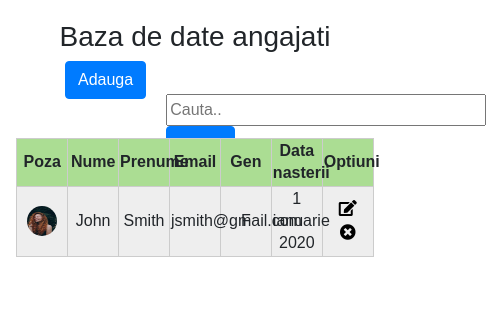
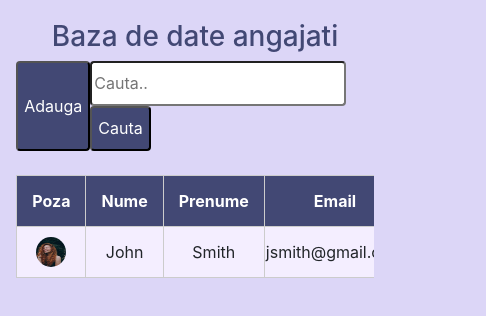
Before and after one commit to deliacpopescu/CMS, a plain HTML site: page index.html in a window 390 px wide. Shown: the whole page, 486 px wide, since content can reach past the window. Drawn offline with nearby package versions, Linux system fonts and the light colour scheme.

Commit message:
make tabel responsive add colors

```diff
--- a/index.css
+++ b/index.css
@@ -1,10 +1,15 @@
 body {
-    font: normal medium/1.4 sans-serif;
-
+    /* font: normal medium/1.4 sans-serif; */
+    background-color:#DCD6F7;
+  }
+  thead{
+  background-color:#424874;
+  color:white;
   }
   h3{
     text-align: center;
     margin-top:5%;
+    color:#424874;
   }
   #searchBar{
     margin:20px;
@@ -17,13 +22,14 @@ body {
     table-layout: fixed;
   }
   th, td {
-      /* width: 0.1rem;; */
-    /* padding: 0.25rem; */
     text-align: center;
     border: 1px solid #ccc;
   }
-  tbody tr:nth-child(odd) {
-    background: #eee;
+  tr{
+    height:3rem;
+  }
+  tbody{
+    background:#F4EEFF;
   }
 img{
     border-radius: 50%;
@@ -43,35 +49,35 @@ img{
   color:green;
 
 }
+.btn{
+  height:3rem;
+}
 #addEntryButton{
-  margin-left: 65px;
+ width:100%;
+ padding: 0;
+ display: flex;
+ justify-content: space-between;
+}
+.addBtn{
+  background-color:#424874;
+  color:white;
+  border-radius: .25rem;
 }
 #searchBar{
-  margin-right: 65px;
+  margin: 0;
+  height: 44.8px;
+  border-radius: .25rem;
 }
-/* de aici  */
-@media only screen and (max-width: 600px) {
+#searchBtn{
+  height: 44.8px;
+  background-color: #424874;
+  color:white;
+  border-radius: .25rem;
+}
 
-.fixTableHead {
-  width: 500px;
-  table-layout: fixed;
-  border-collapse: collapse;
-}
-  .fixTableHead tbody {
+ @media only screen and (max-width: 1004px) {
+ #table{
   display: block;
-  width: 100%;
-  overflow: auto;
-  height: 50px;
-}
-.fixTableHead thead tr {
-  display: block;
-}
-.fixTableHead th,
-.fixTableHead  td {
-  padding: 5px 10px;
-  width: 200px;
-}
-th {
-  background: #ABDD93;
-}
-}
+  overflow-x: auto;
+ }
+ }
--- a/index.html
+++ b/index.html
@@ -18,28 +18,29 @@
 
 <body>
   <h3>Baza de date angajati</h3>
-  <div class="d-flex ">
-    <div id="addEntryButton">
-      <button class="btn btn-primary add" type="button" onClick="showModal()">
+  <div class="d-flex col-12 p-0 m-auto ">
+    <div id="addEntryButton" class="col-11 m-auto">
+      <button  type="button" class="addBtn" onClick="showModal()">
         Adauga
       </button>
+      <div class="m-0">
+      <input type="text" id="searchBar" placeholder="Cauta.." onchange="drawTable()">
+      <button type="button" id="searchBtn" onclick="searchFor(this)">Cauta</button>
     </div>
-    <div id="searchBar">
-      <input type="text" placeholder="Cauta..">
-      <button type="button" class="btn btn-primary m-0" onclick="searchFor(this)">Cauta</button>
     </div>
+
   </div>
-  <div class="table-responsive">
-    <table id="table" class="zebra col-11 m-auto">
+  <div class="mt-4">
+    <table id="table" class="col-11 p-0 m-auto">
       <thead>
         <tr>
-          <th sort-type="none">Poza</th>
-          <th id="thead-lastName" sort-type="none" onclick="sortBy(this)">Nume</th>
-          <th id="thead-name" sort-type="none" onclick="sortBy(this)">Prenume</th>
-          <th id="thead-email" sort-type="none" onclick="sortBy(this)">Email</th>
-          <th id="thead-gender" sort-type="none" onclick="sortBy(this)">Gen</th>
-          <th id="thead-birthDate" sort-type="none" onclick="sortBy(this)">Data nasterii</th>
-          <th sort-type="none">Optiuni</th>
+          <th sort-type="none" class="col-1 col-md-1 col-xs-1">Poza</th>
+          <th id="thead-lastName" class="col-2" sort-type="none" onclick="sortBy(this)">Nume</th>
+          <th id="thead-name" sort-type="none" class="col-2" onclick="sortBy(this)">Prenume</th>
+          <th id="thead-email" sort-type="none" class="col-2" onclick="sortBy(this)">Email</th>
+          <th id="thead-gender" sort-type="none" class="col-2" onclick="sortBy(this)">Gen</th>
+          <th id="thead-birthDate" sort-type="none" class="col-2" onclick="sortBy(this)">Data nasterii</th>
+          <th sort-type="none" class="col-1">Optiuni</th>
         </tr>
       </thead>
       <tbody>
@@ -56,7 +57,7 @@
           <img id="imagePlaceholder" src="../images/newUser.png" />
         </div>
         <div class="pic-options">
-          <label for="imageUpload" class="btn btn-primary m-0">Adaugati imagine</label>
+          <label for="imageUpload" class="btn addBtn m-0">Adaugati imagine</label>
           <input id="imageUpload" type="file" accept="image/*" style="display: none" onchange="showMyImage(this)" />
         </div>
       </div>
@@ -65,15 +66,15 @@
         <form id="form" onSubmit="saveEntry()">
           <div class="form-example">
             <label for="lastName">Nume</label>
-            <input class="mt-3" type="text" name="lastName" id="lastName" placeholder="Email" oninvalid= "this.setCustomValidity('Introduceti numele.')" oninput="setCustomValidity('')" required />
+            <input class="mt-3 input-modal" type="text" name="lastName" id="lastName" placeholder="Nume"oninvalid= "this.setCustomValidity('Introduceti numele.')" oninput="setCustomValidity('')" required />
           </div>
           <div class="form-example">
             <label for="name">Prenume</label>
-            <input class="mt-3" type="text" name="name" id="name" placeholder="Prenume" oninvalid= "this.setCustomValidity('Introduceti prenumele.')" oninput="setCustomValidity('')" required />
+            <input class="mt-3 input-modal" type="text" name="name" id="name" placeholder="Prenume" oninvalid= "this.setCustomValidity('Introduceti prenumele.')" oninput="setCustomValidity('')" required />
           </div>
           <div class="form-example">
             <label for="email">Email</label>
-            <input class="mt-3" type="text" name="email" id="email" placeholder="Email" oninvalid= "this.setCustomValidity('Introduceti un email.')" oninput="setCustomValidity('')" onchange="validateEmail()" required />
+            <input class="mt-3 input-modal" type="text" name="email" id="email" placeholder="Email" oninvalid= "this.setCustomValidity('Introduceti un email.')" oninput="setCustomValidity('')" onchange="validateEmail()" required />
           </div>
           <div class="form-example">
             <label for="gender">Gen</label>
@@ -88,7 +89,7 @@
             <input type="date" class="form-control mt-3" id="birthDate" name="birthDate"oninvalid= "this.setCustomValidity('Introduceti un data nasterii.')" oninput="setCustomValidity('')" required />
           </div>
           <div class="text-center m-4">
-            <button class="btn btn-primary save" type="submit">
+            <button class="btn addBtn save" type="submit">
               Salveaza
             </button>
           </div>
--- a/index.js
+++ b/index.js
@@ -157,7 +157,7 @@ function editEntry(btnElem) {
     modal.querySelector("#gender").value = rowData.gender;
     let birthDate = new Date(rowData.birthDate);
     birthDate.setMinutes(birthDate.getMinutes() - birthDate.getTimezoneOffset());
-    modal.querySelector("#birthDate").value = birthDate.toISOString().substring(0, 10);
+    modal.querySelector("#birthDate").value = bir.toISOString().substring(0, 10);
 
     showModal();
 }
--- a/styles/addNewItem.css
+++ b/styles/addNewItem.css
@@ -1,8 +1,3 @@
-/* body {
-  top: 20rem;
-  display: grid;
-  grid-template-columns: 1fr 2fr;
-} */
 .picture {
   align-self: center;
 }
@@ -12,21 +7,16 @@
 .pic-options {
   text-align: center;
 }
-#form {
-  /* margin-top: 5rem; */
-}
-input {
-  width: 20rem;
+
+.input-modal {
+  width: 80%;
   height: 2rem;
   margin-top: 0.8rem;
-  /* margin-top: 1rem;
-  margin-left: 1rem; */
-  /* border-radius: 2px; */
 }
 #gender, #birthDate{
   margin-top: 0.8rem;
   height: 2rem;
-  width: 20rem;
+  width:80%;
 }
 
 label {
@@ -45,12 +35,10 @@ label {
 .form-example {
   display: grid;
   grid-template-columns: 1fr 2fr;
-
 }
 .save{
   position: relative;
-  /* left: 50%; */
-  width:160px;
+  width:149.65px;
 }
 
 @media only screen and (max-width: 600px) {
@@ -59,8 +47,3 @@ label {
     flex-direction: column;
   }
 }
-/* @media only screen and (max-width: 500px) {
-  input{
-  width: 10rem;
-
-} */
```
